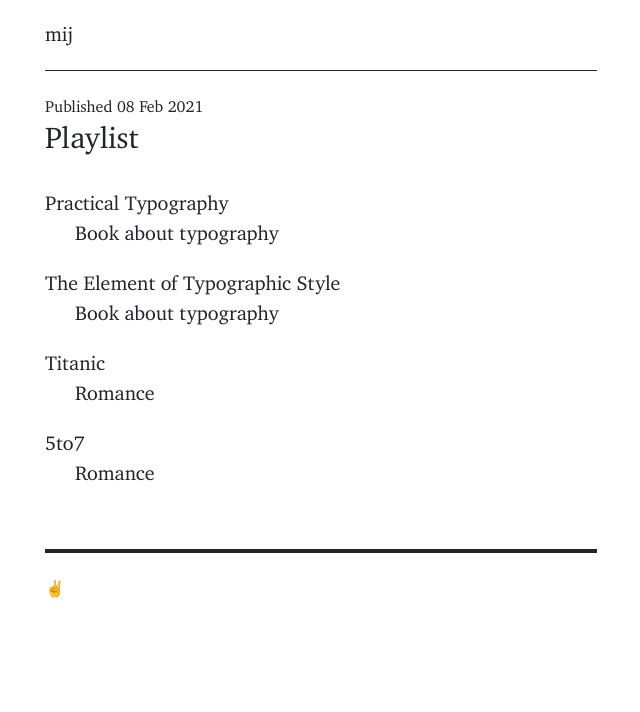
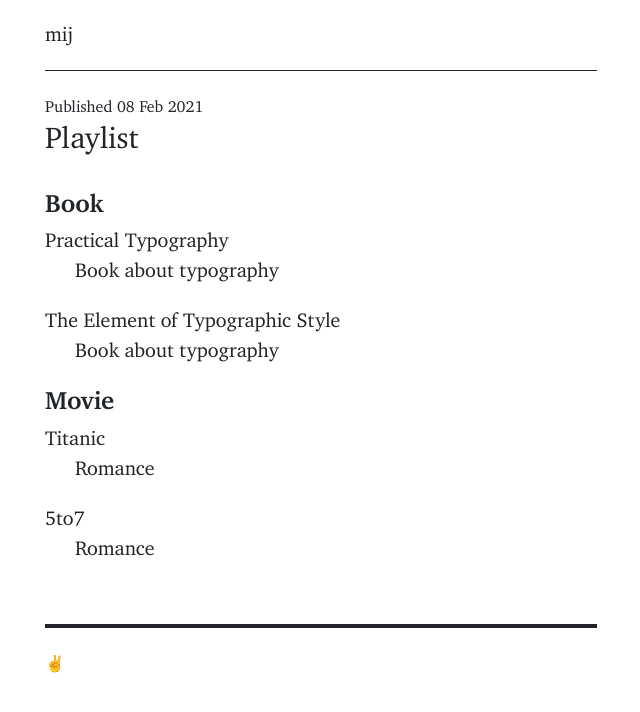
Before and after one commit to muhammadilfaj/mij, a Jekyll site: the page built from _posts/2021-02-08-playlist.md, in a window 1280 px wide. Shown: the top 712 px of the page, without its empty margins (319-959 px from the left). Built offline with Jekyll 4.4.1, drawn with Linux system fonts in a browser that asks for light colours.

Commit message:
Update 2021-02-08-playlist.md

```diff
--- a/_posts/2021-02-08-playlist.md
+++ b/_posts/2021-02-08-playlist.md
@@ -17,6 +17,7 @@ movie:
     genre: Romance
 ---
 
+## Book
 {% for item in page.book %}
 <dl>
   <dt>{{ item.title }}</dt>
@@ -24,6 +25,7 @@ movie:
 </dl>
 {% endfor%}
 
+## Movie
 {% for item in page.movie %}
 <dl>
   <dt>{{ item.title }}</dt>
```
